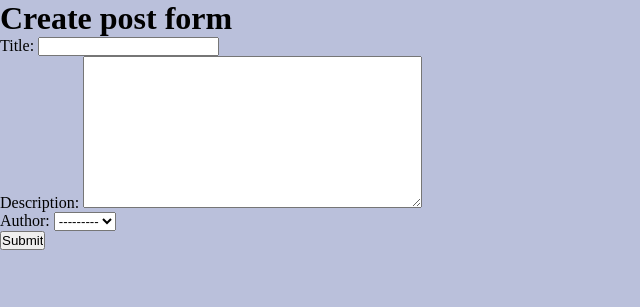
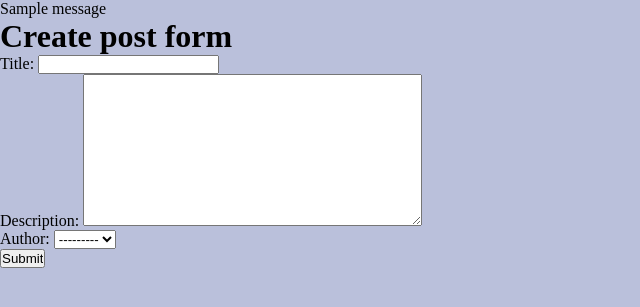
Before and after one commit to Krish123-lang/90_days_grind, a Django app: page /post/create in a window 1280 px wide. Shown: the top 307 px of the page, without its empty margins (0-640 px from the left). Run offline with Django 5.2, Linux system fonts and the light colour scheme; data comes from the database, SQL or seed files in the repository; tables that the repository leaves empty hold one stand-in row (values such as "Sample post"); one stand-in notice (Sample message) is shown.

Commit message:
alert messages flash

```diff
--- a/Phase2/testi/blog/views.py
+++ b/Phase2/testi/blog/views.py
@@ -2,6 +2,7 @@
 from django.shortcuts import redirect, render
 from .forms import BlogForm
 from .models import BlogModel
+from django.contrib import messages
 
 # Create your views here.
 
@@ -20,8 +21,10 @@
         form=BlogForm(request.POST)
         if form.is_valid():
             form.save()
+            messages.success(request, "Post created Successfully!")
             return redirect('home')
         else:
+            messages.error(request, "Something went wrong!")
             return render(request, "blog/create_post.html", {"form": form})
 
 def about(request):
--- a/Phase2/testi/templates/base.html
+++ b/Phase2/testi/templates/base.html
@@ -8,6 +8,14 @@
     <link rel="stylesheet" href="{% static "css/style.css" %}">
 </head>
 <body>
+
+    {% if messages %}
+        <div>
+            {% for message in messages %}
+                {{message}}
+            {% endfor %}
+        </div>
+    {% endif %}
     {% block content %}
 
     {% endblock content %}
```
